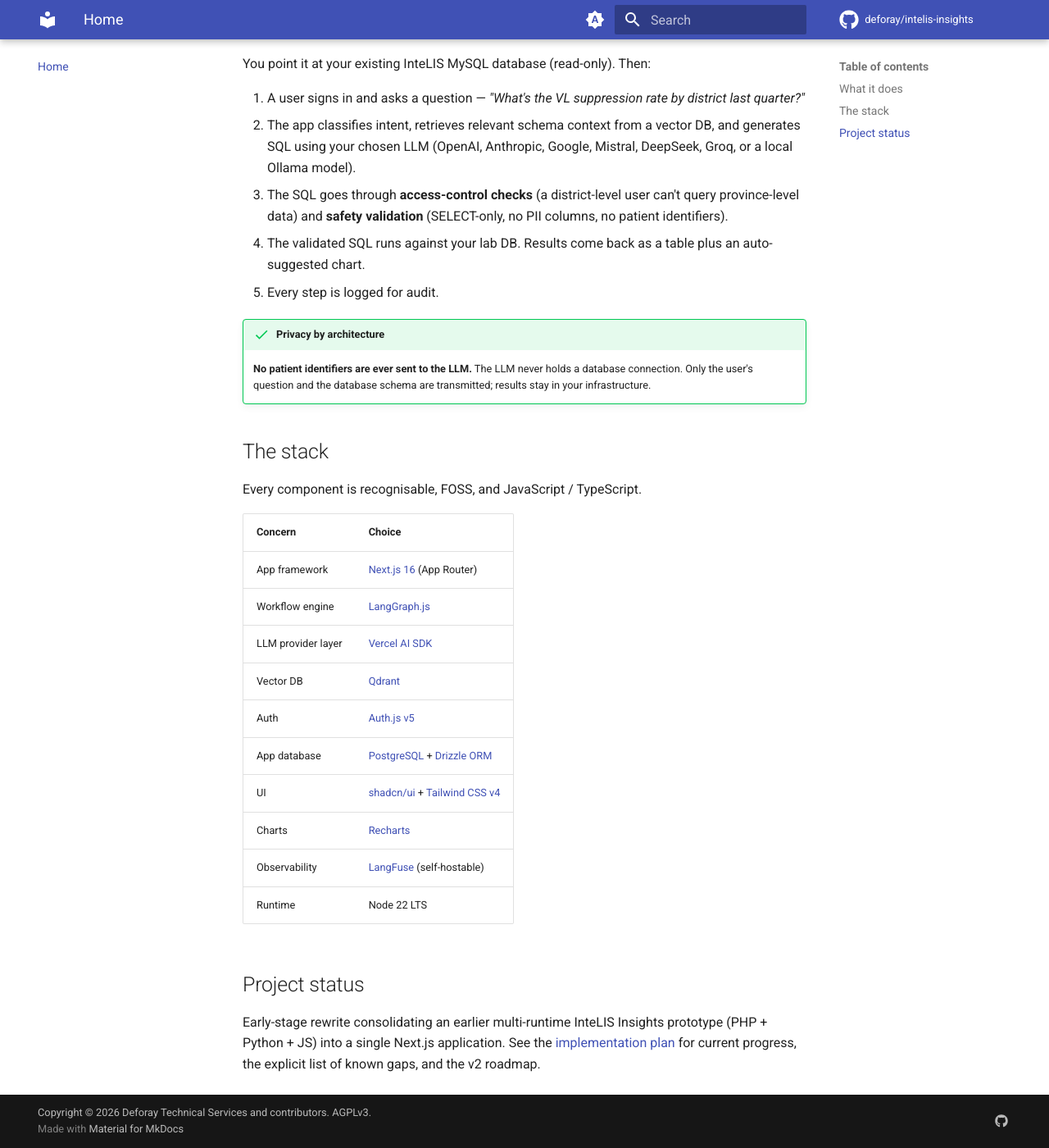
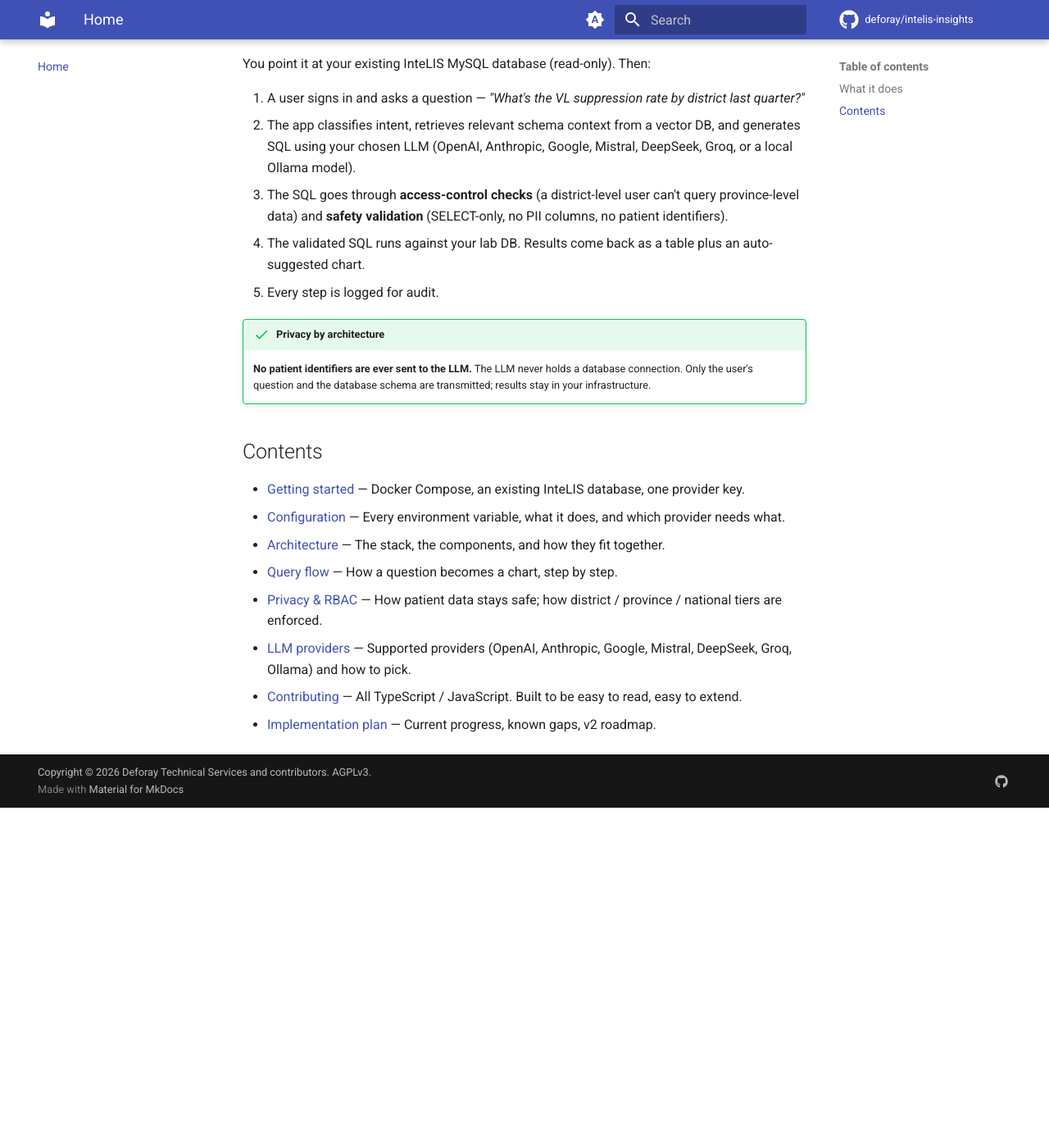
Before and after one commit to deforay/intelis-insights, an MkDocs documentation site: the page built from docs/index.md, in a window 1280 px wide and 1400 px high, scrolled down 501 px. Shown: the whole window at 82% size. Built offline with MkDocs 1.6.1 and Material for MkDocs 9.7.7, drawn with Linux system fonts in a browser that asks for light colours; comment, search, counter and statistics services are not loaded; after the commit the page ends 1486 px from its top, so only the background shows below that.

Commit message:
docs: turn landing page into a contents index

```diff
--- a/docs/index.md
+++ b/docs/index.md
@@ -20,23 +20,13 @@
 !!! success "Privacy by architecture"
     **No patient identifiers are ever sent to the LLM.** The LLM never holds a database connection. Only the user's question and the database schema are transmitted; results stay in your infrastructure.
 
-## The stack
+## Contents
 
-Every component is recognisable, FOSS, and JavaScript / TypeScript.
-
-| Concern | Choice |
-|---|---|
-| App framework | [Next.js 16](https://nextjs.org) (App Router) |
-| Workflow engine | [LangGraph.js](https://langchain-ai.github.io/langgraphjs/) |
-| LLM provider layer | [Vercel AI SDK](https://sdk.vercel.ai) |
-| Vector DB | [Qdrant](https://qdrant.tech) |
-| Auth | [Auth.js v5](https://authjs.dev) |
-| App database | [PostgreSQL](https://www.postgresql.org) + [Drizzle ORM](https://orm.drizzle.team) |
-| UI | [shadcn/ui](https://ui.shadcn.com) + [Tailwind CSS v4](https://tailwindcss.com) |
-| Charts | [Recharts](https://recharts.org) |
-| Observability | [LangFuse](https://langfuse.com) (self-hostable) |
-| Runtime | Node 22 LTS |
-
-## Project status
-
-Early-stage rewrite consolidating an earlier multi-runtime InteLIS Insights prototype (PHP + Python + JS) into a single Next.js application. See the [implementation plan](plan.md) for current progress, the explicit list of known gaps, and the v2 roadmap.
+- [Getting started](getting-started.md) — Docker Compose, an existing InteLIS database, one provider key.
+- [Configuration](configuration.md) — Every environment variable, what it does, and which provider needs what.
+- [Architecture](architecture.md) — The stack, the components, and how they fit together.
+- [Query flow](query-flow.md) — How a question becomes a chart, step by step.
+- [Privacy & RBAC](privacy-and-rbac.md) — How patient data stays safe; how district / province / national tiers are enforced.
+- [LLM providers](llm-providers.md) — Supported providers (OpenAI, Anthropic, Google, Mistral, DeepSeek, Groq, Ollama) and how to pick.
+- [Contributing](contributing.md) — All TypeScript / JavaScript. Built to be easy to read, easy to extend.
+- [Implementation plan](plan.md) — Current progress, known gaps, v2 roadmap.
```
